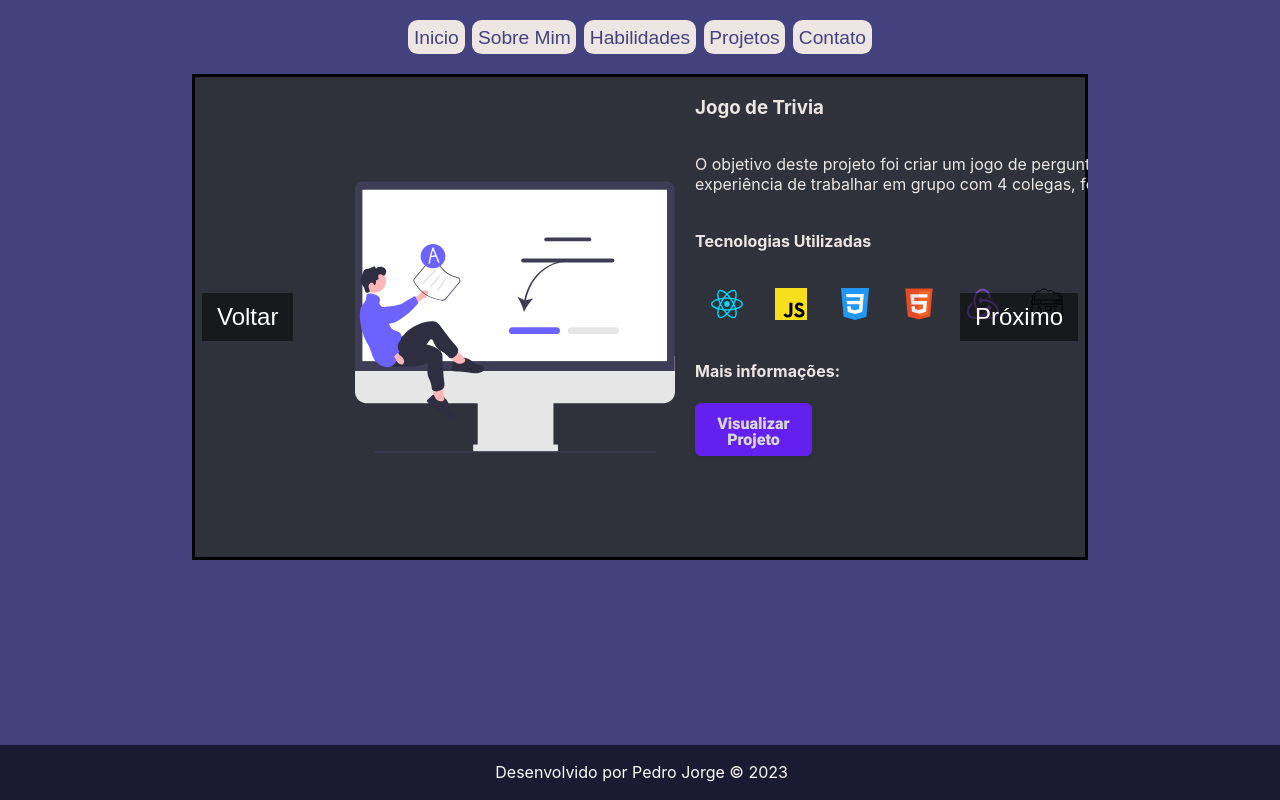
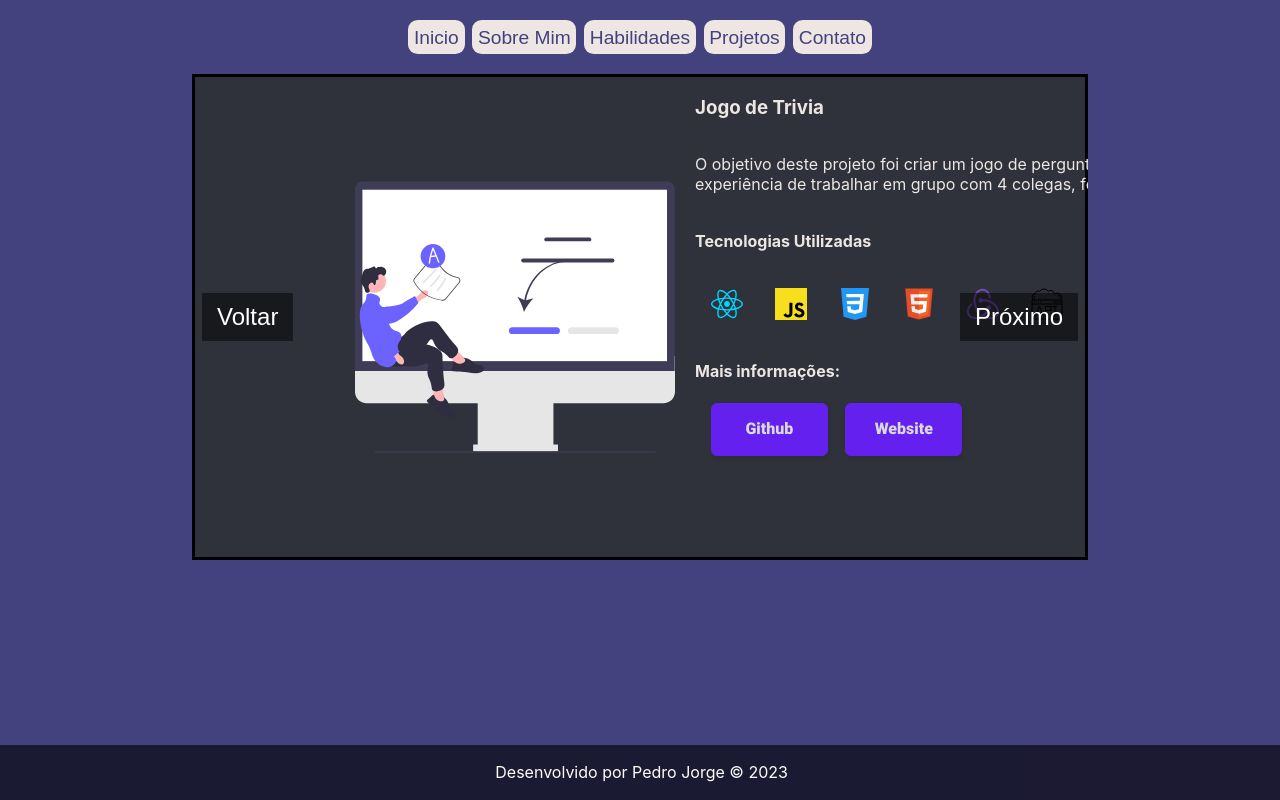
Before and after one commit to PedroJoMa/portfolio, a React (Vite) app: page /projects in a window 1280 px wide. Built offline with nearby package versions, Linux system fonts and the light colour scheme.

Commit message:
feat & style: botão de website estilizado

```diff
--- a/src/components/CarouselCard.css
+++ b/src/components/CarouselCard.css
@@ -69,3 +69,13 @@
   height: 2em;
   margin: 1em;
 }
+
+.more-info {
+  display: flex;
+}
+
+.more-info a {
+  display: flex;
+  flex-direction: row;
+  margin-left: 1em;
+}
--- a/src/components/CarouselCard.jsx
+++ b/src/components/CarouselCard.jsx
@@ -38,8 +38,9 @@ function CarouselCard({ projetos }) {
                 })}
               </div>
                 <h4>Mais informações:</h4>
+              <div className='more-info'>
                 <a
-                href={currentProject.link}
+                  href={currentProject.github}
                   target="_blank"
                   rel="noreferrer"
                 >
@@ -47,9 +48,22 @@ function CarouselCard({ projetos }) {
                     type="button"
                     id='curriculo'
                   >
-                  Visualizar Projeto
+                    Github
                   </button>
                 </a>
+                <a
+                  href={currentProject.website}
+                  target="_blank"
+                  rel="noreferrer"
+                >
+                  <button
+                    type="button"
+                    id='curriculo'
+                  >
+                    Website
+                  </button>
+                </a>
+              </div>
             </div>
           </div>
         </div>
```
Lines whose indentation alone changed are shown as unchanged.
